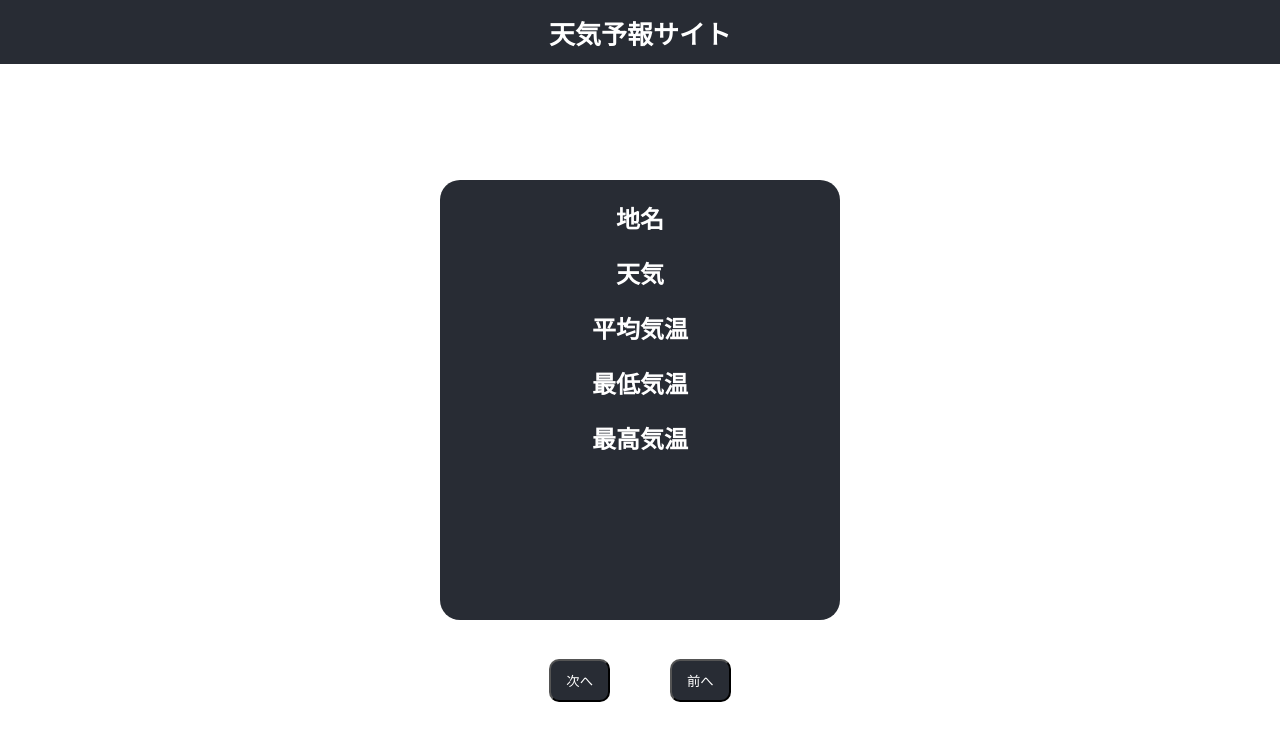
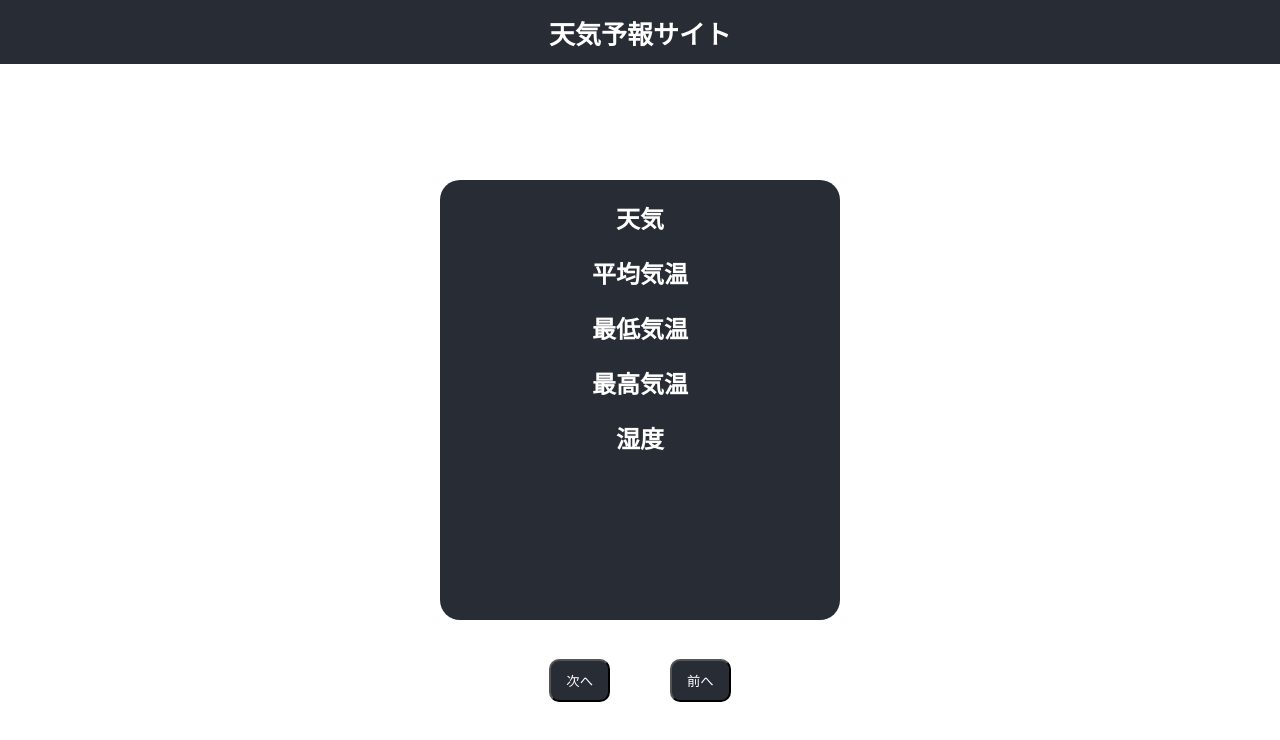
Before and after one commit to yoshiboo14/railway-react-ssr-app, a React (Create React App) app: page / in a window 1280 px wide. Shown: the top 740 px of the page. Built offline with nearby package versions, Linux system fonts and the light colour scheme; no server answers.

Commit message:
湿度を追加

```diff
--- a/src/App.tsx
+++ b/src/App.tsx
@@ -9,7 +9,7 @@ function App() {
   const [temp, setTemp] = useState("");
   const [tempMin, setTempMin] = useState("");
   const [tempMax, setTempMax] = useState("");
-  // const [humidity, setHumidity] = useState("");
+  const [humidity, setHumidity] = useState("");
 
   useEffect(() => {
     axios
@@ -23,6 +23,7 @@ function App() {
         setTemp(res.data.main.temp);
         setTempMin(res.data.main.temp_min);
         setTempMax(res.data.main.temp_max);
+        setHumidity(res.data.main.humidity);
       })
       .catch((err) => console.log(err));
   }, []);
@@ -31,8 +32,7 @@ function App() {
     <div className="App">
       <header className="App-header">天気予報サイト</header>
       <div className="weather-card">
-        <h2 className="weather-card_region">地名</h2>
-        <h3>{cityName}</h3>
+        <h2 className="weather-card_region">{cityName}</h2>
         <h2 className="weather-card_weather">天気</h2>
         <h3>{weather}</h3>
         <h2 className="weather-card_weather">平均気温</h2>
@@ -41,8 +41,8 @@ function App() {
         <h3>{tempMin}</h3>
         <h2 className="weather-card_weather">最高気温</h2>
         <h3>{tempMax}</h3>
-        {/* <h2 className="weather-card_weather">湿度</h2>
-        <h3>papa</h3> */}
+        <h2 className="weather-card_weather">湿度</h2>
+        <h3>{humidity}</h3>
       </div>
       <div className="buttons">
         <button className="button">次へ</button>
```
